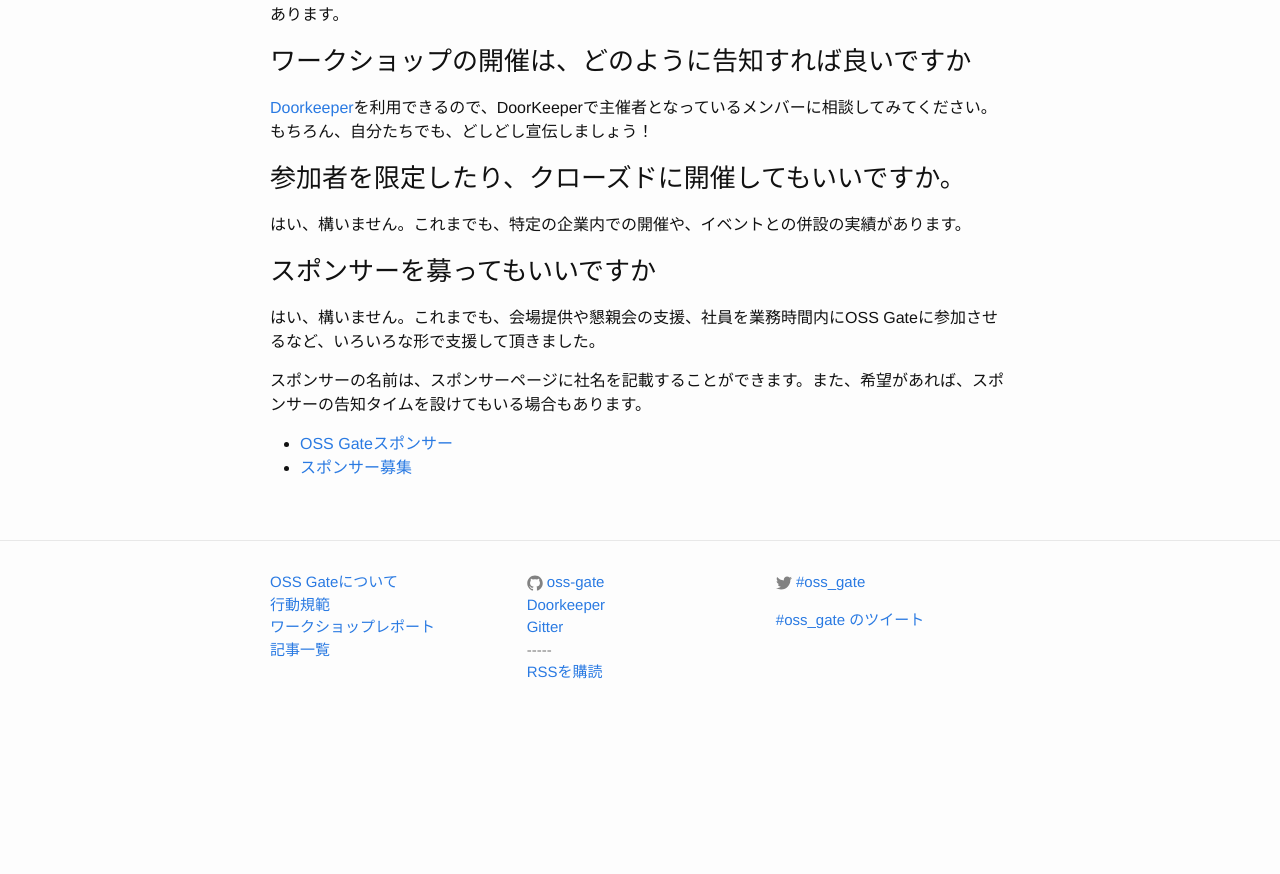
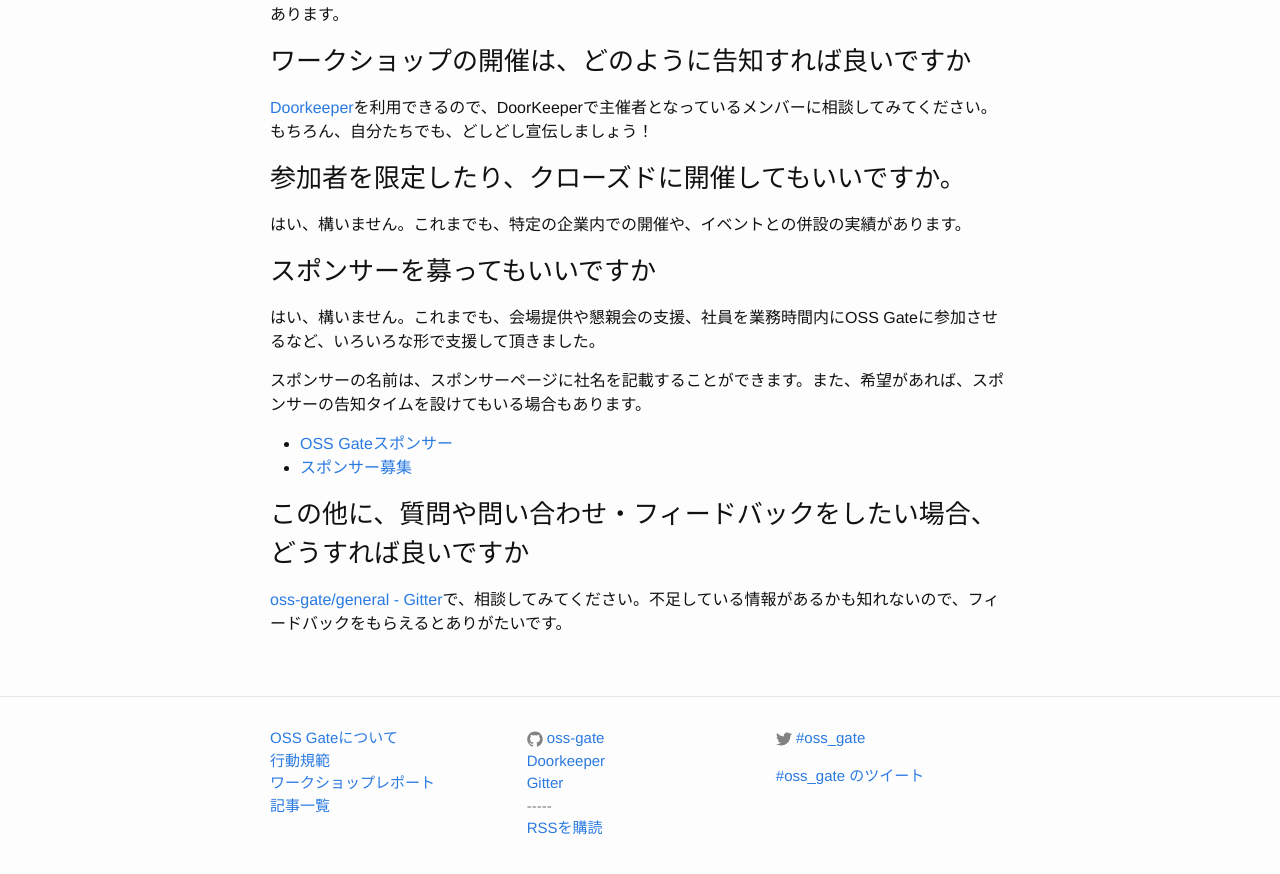
Before and after one commit to oss-gate/oss-gate.github.io, a Jekyll site: the page built from _posts/2018-05-15-workshop-hostting.md, in a window 1280 px wide and 900 px high, scrolled down 2309 px. Shown: the top 874 px of the window. Built offline with Jekyll 4.4.1, drawn with Linux system fonts in a browser that asks for light colours; comment, search, counter and statistics services are not loaded; before the commit the page ends 3053 px from its top, so only the background shows below that.

Commit message:
フィードバックの質問を追加

```diff
--- a/_posts/2018-05-15-workshop-hostting.md
+++ b/_posts/2018-05-15-workshop-hostting.md
@@ -107,3 +107,8 @@ OSS開発に参加する「入り口」を提供する**OSS Gate**は、OSS開
 
 - [OSS Gateスポンサー](https://oss-gate.github.io/sponsors/)
 - [スポンサー募集](https://oss-gate.github.io/sponsors/wanted.html)
+
+
+### この他に、質問や問い合わせ・フィードバックをしたい場合、どうすれば良いですか
+
+[oss-gate/general - Gitter](https://gitter.im/oss-gate/general/)で、相談してみてください。不足している情報があるかも知れないので、フィードバックをもらえるとありがたいです。
```
